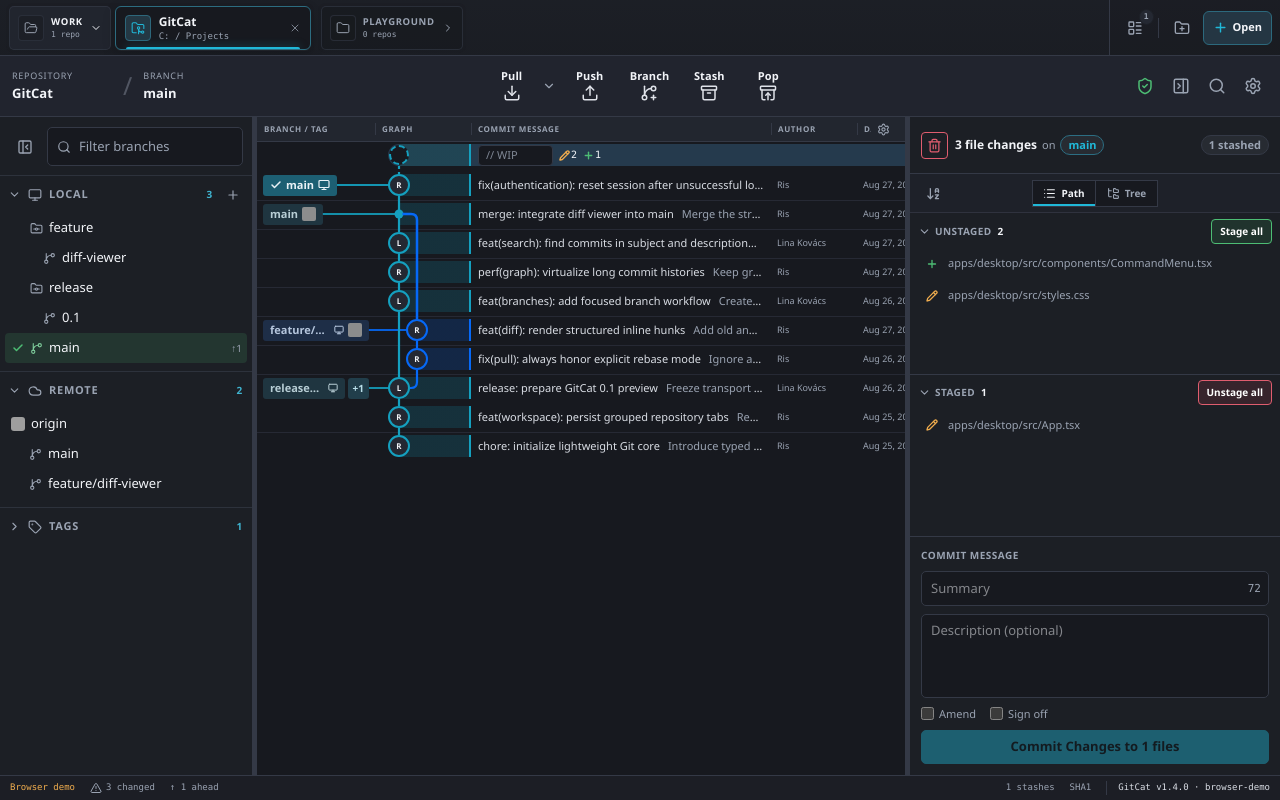
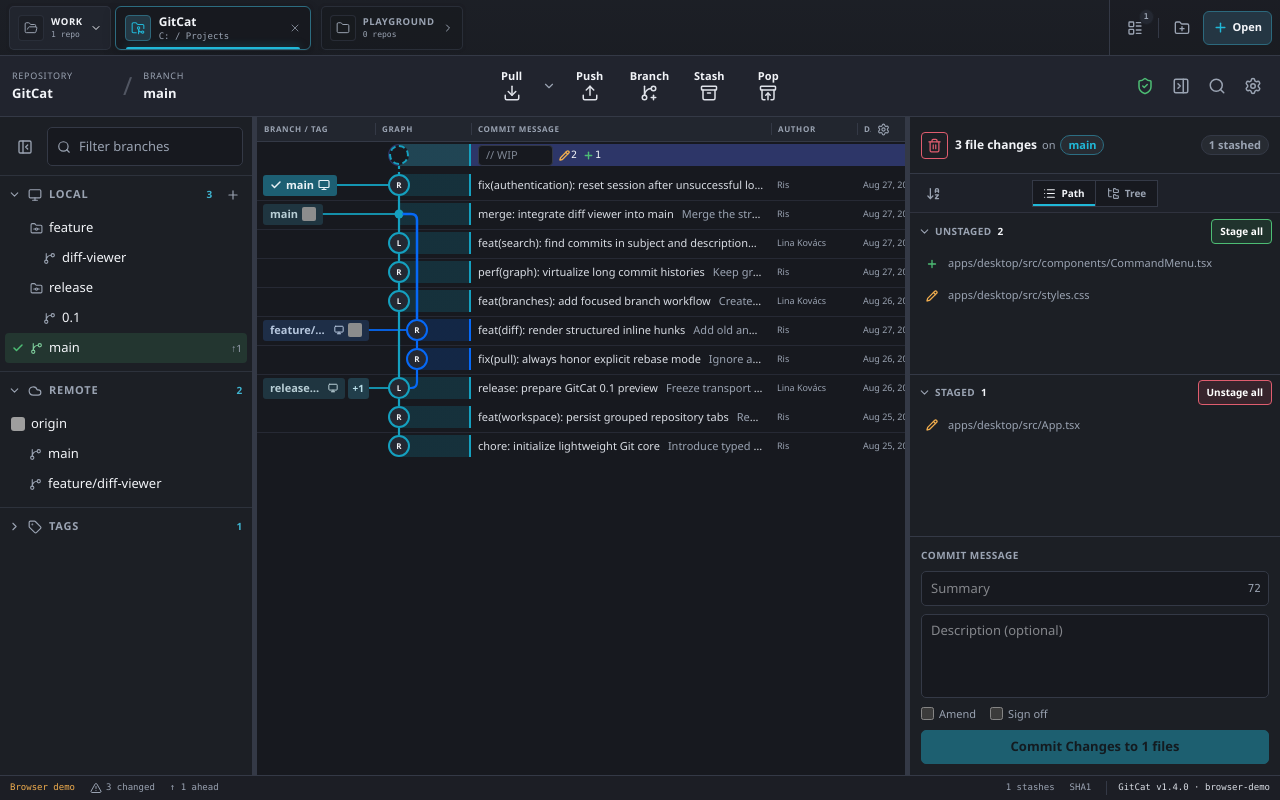
Before and after one commit to RisDN/gitcat, a React (Vite) app in the folder apps/desktop/: page / in a window 1280 px wide. Built offline with nearby package versions, Linux system fonts and the light colour scheme; grey boxes are pictures that could not be loaded.

Commit message:
fix(graph): give the selected row one colour and run it to the pane edge

```diff
--- a/apps/desktop/src/app/HistoryPane.tsx
+++ b/apps/desktop/src/app/HistoryPane.tsx
@@ -290,8 +290,12 @@
                         </div>
                         <GraphColumnMenu columns={columns} onChange={setColumns} onWidthsChange={setColumnWidths} />
                     </div>
+                    {/* No reserved scrollbar gutter: it left a permanent ten
+                        pixel strip the selected row could not reach, so the
+                        highlight stopped short of the pane edge even with
+                        nothing to scroll. */}
                     <div
-                        className="min-h-0 min-w-0 flex-1 overflow-auto scrollbar-gutter-stable"
+                        className="min-h-0 min-w-0 flex-1 overflow-auto"
                         onScroll={(event) => {
                             if (graphHeaderRef.current) graphHeaderRef.current.scrollLeft = event.currentTarget.scrollLeft;
                         }}
--- a/apps/desktop/src/styles.css
+++ b/apps/desktop/src/styles.css
@@ -85,6 +85,9 @@
   --color-row-hover: color-mix(in srgb, var(--gc-accent) 8%, transparent);
   --color-row-selected: color-mix(in srgb, var(--gc-accent) 16%, var(--gc-panel));
   --color-branch-hover: color-mix(in srgb, var(--gc-panel) 74%, #2f4a74);
+  /* The selected row keeps one colour whatever branch it sits on: a
+     selection is a state of the list, not a property of the branch. */
+  --color-branch-selected: color-mix(in srgb, var(--gc-panel) 60%, #3a4bb8);
 
   --shadow-panel: 0 18px 50px rgb(0 0 0 / 38%);
 
@@ -402,11 +405,7 @@
 .gc-commit-row--selected:hover::before,
 .gc-wip-row--selected::before,
 .gc-wip-row--selected:hover::before {
-  background: color-mix(
-    in srgb,
-    var(--gc-row-branch-color, var(--gc-accent)) 8%,
-    var(--color-branch-hover)
-  );
+  background: var(--color-branch-selected);
 }
 
 .gc-commit-row > *,
```
